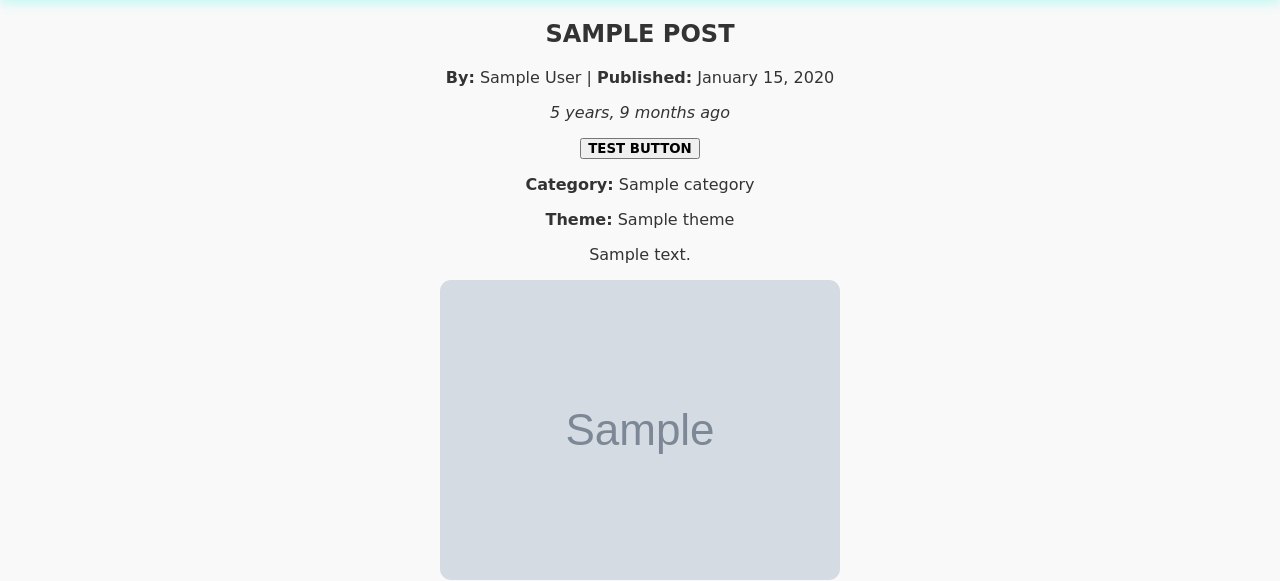
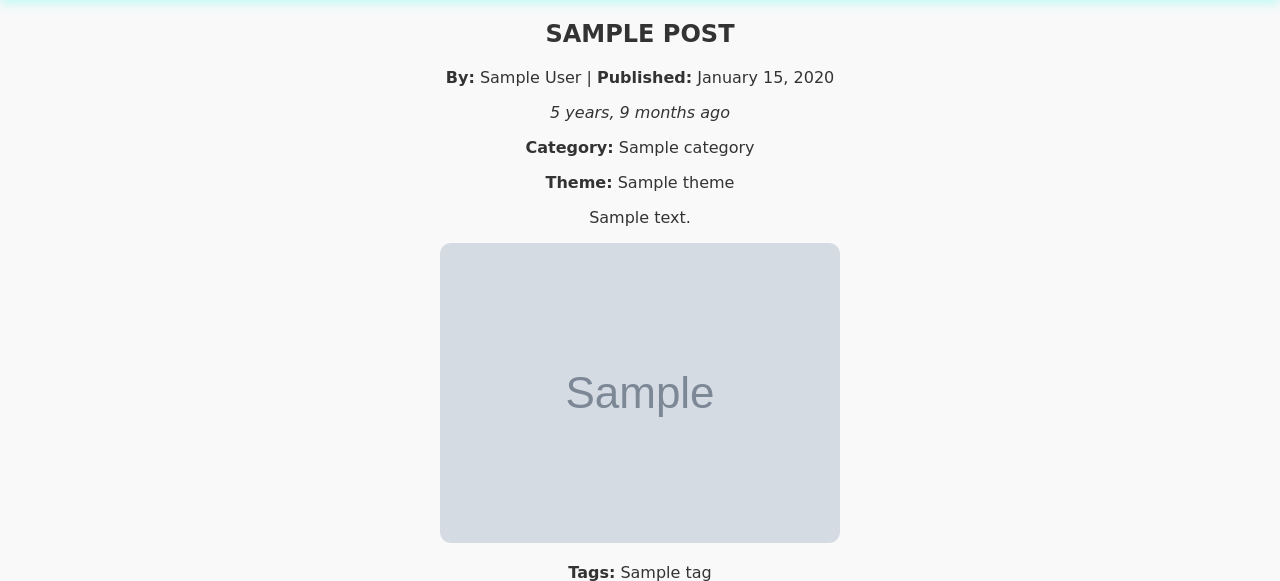
Before and after one commit to hearthdesign/artoon2d, a Django app: template artoon2d_blog/templates/artoon2d_blog/post_detail.html in a window 1280 px wide. Shown: the part 88-669 px from the top of the page. Run offline with Django 4.2, Linux system fonts and the light colour scheme; the template is opened without the code that fills it: most values are stand-ins (such as "Sample title", 1, 10 or a date in 2020); grey boxes marked "Sample" are stand-in pictures.

Commit message:
Remove: Test button for follow btn CSS

```diff
--- a/artoon2d_blog/templates/artoon2d_blog/post_detail.html
+++ b/artoon2d_blog/templates/artoon2d_blog/post_detail.html
@@ -7,9 +7,7 @@
         {# Show author and created date #}
         <p><strong>By:</strong> {{ post.author }} | <strong>Published:</strong> {{ post.created_at|date:"F j, Y" }}</p>
         <p><em>{{ post.created_at|timesince }} ago</em></p>
-        <button >Test Button</button>
-
-        {% include 'artoon2d_blog/components/follow_button.html' with target_user=post.author is_following=post.author.is_following %}
+        {% include 'artoon2d_blog/components/follow_button.html' with target_user=post.author is_following=post.author.is_following follower_count=post.author.follower_count %}
 
         {# Show updated date only if different from created date #}
         {% if post.updated_at > post.created_at %}
```
